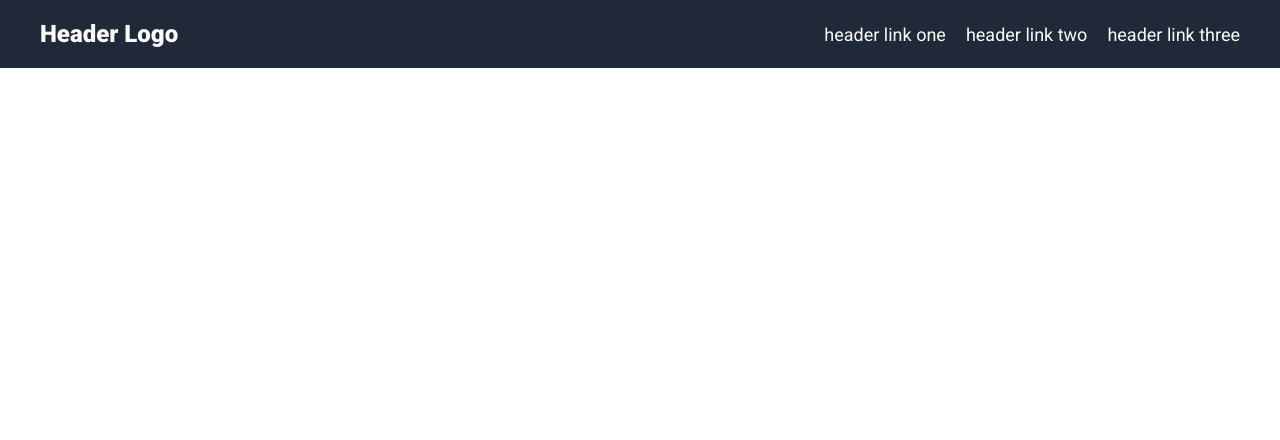
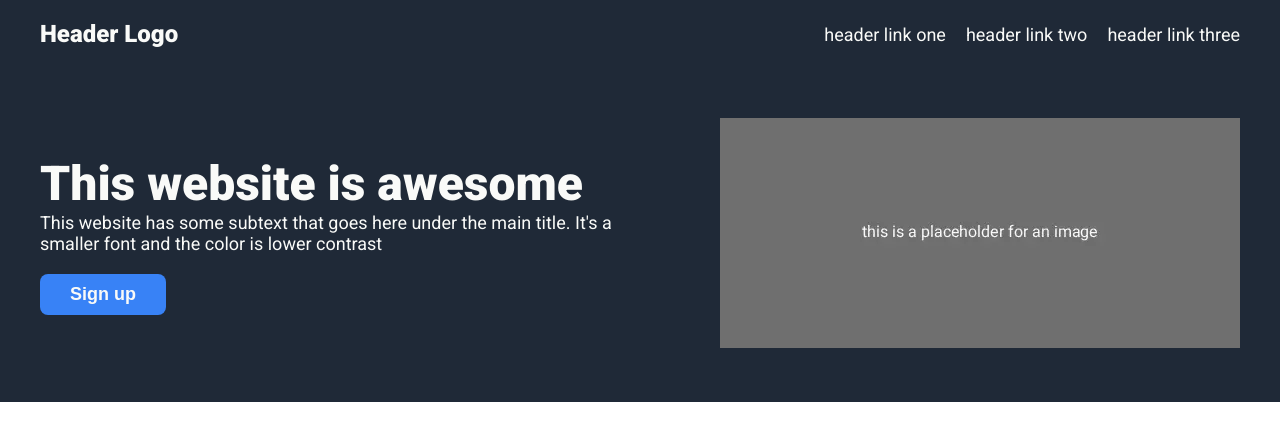
Before and after one commit to woodheadbear/landing-page-template, a plain HTML site: page index.html in a window 1280 px wide. Drawn offline with Linux system fonts and the light colour scheme.

Commit message:
Add "hero section"

```diff
--- a/index.html
+++ b/index.html
@@ -7,7 +7,7 @@
     <title>Document</title>
   </head>
   <body>
-    <!--- MENU BAR -->
+    <!-- MENU BAR -->
     <div class="nav-wrapper">
       <div class="container">
         <nav class="menu-bar">
@@ -20,5 +20,24 @@
         </nav>
       </div>
     </div>
+
+    <!-- HERO SECTION -->
+    <div class="hero-wrapper">
+      <div class="container">
+        <section class="hero">
+          <div class="hero-left">
+            <h2>This website is awesome</h2>
+            <p>
+              This website has some subtext that goes here under the main title.
+              It's a smaller font and the color is lower contrast
+            </p>
+            <button>Sign up</button>
+          </div>
+          <div class="hero-right">
+            <img src="images/placeholder.webp" alt="placeholder for image" />
+          </div>
+        </section>
+      </div>
+    </div>
   </body>
 </html>
--- a/style.css
+++ b/style.css
@@ -17,10 +17,27 @@ a {
     text-decoration: none;
 }
 
-.nav-wrapper {
+h2 {
+    color: #F9FAF8;
+    font-size: 48px;
+    font-weight: 900;
+}
+
+button {
+    background-color: #3882f6;
+    color: #F9FAF8;
+    font-size: 18px;
+    font-weight: 900;
+    padding: 10px 30px;
+    border: none;
+    border-radius: 8px;
+}
+
+/* MENU BAR */
+
+.nav-wrapper, .hero-wrapper {
     background-color: #1f2937;
-    padding-top: 20px;
-    padding-bottom: 20px;
+    padding-block: 20px;
 }
 
 .container {
@@ -47,5 +64,28 @@ a {
 
 .menu-items > li > a {
     color: #F9FAF8;
-        font-size: 18px;
+    font-size: 18px;
 }
+
+/* HERO SECTION */
+.hero-wrapper {
+    padding-block: 50px;
+}
+
+.hero {
+    display: flex;
+    align-items: center;
+}
+
+.hero-left {
+    padding-right: 50px;
+}
+
+.hero-left > p {
+    color: #F9FAF8;
+    font-size: 18px;
+}
+
+.hero-left > button {
+    margin-top: 20px;
+}
```
Also changed, not shown: images/placeholder.webp (added).
